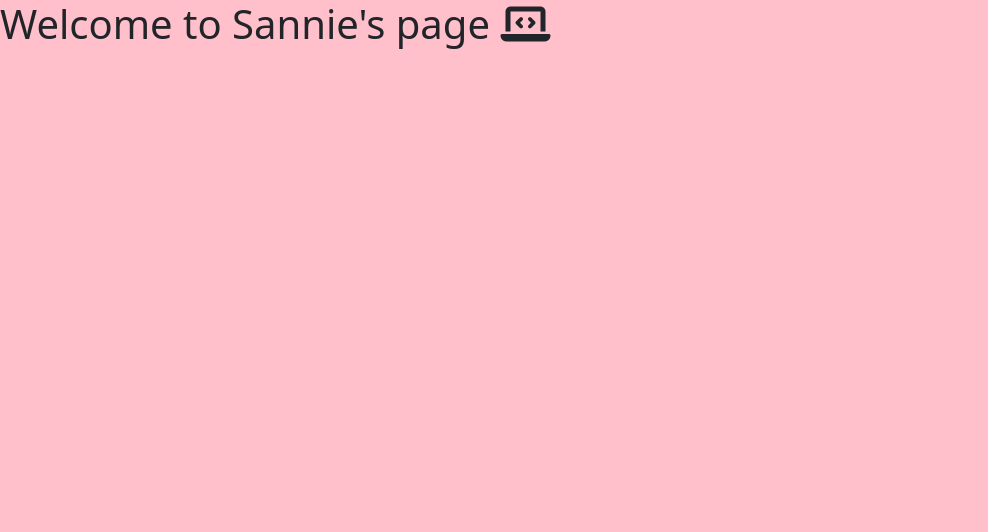
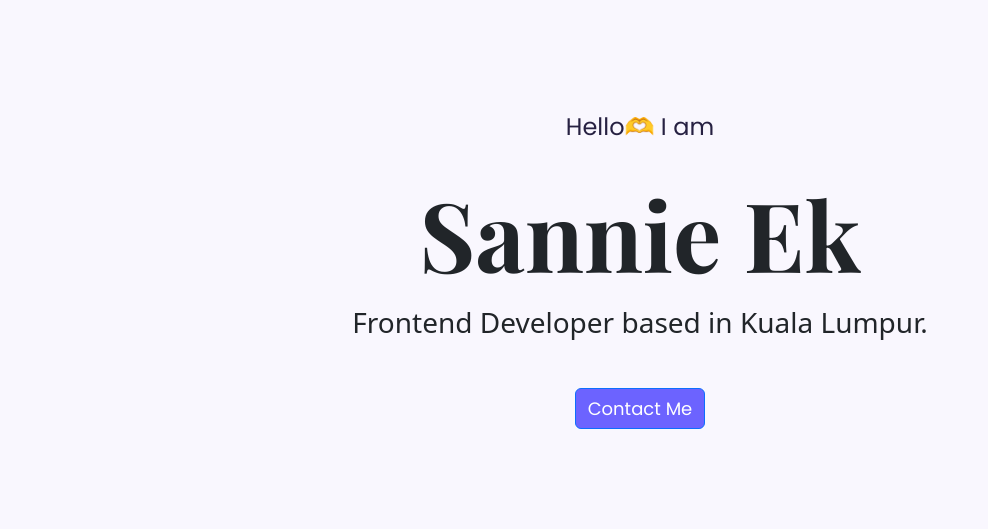
Before and after one commit to sannieisegg/portfolio_project, a plain HTML site: page index.html in a window 1280 px wide. Shown: the whole page, without its empty margins (0-988 px from the left). Drawn offline with nearby package versions, Linux system fonts and the light colour scheme; a web font is replaced by a local one.

Commit message:
decorated heading

```diff
--- a/index.html
+++ b/index.html
@@ -7,11 +7,25 @@
     <link href="https://cdn.jsdelivr.net/npm/bootstrap@5.3.3/dist/css/bootstrap.min.css" rel="stylesheet"
         integrity="sha384-QWTKZyjpPEjISv5WaRU9OFeRpok6YctnYmDr5pNlyT2bRjXh0JMhjY6hW+ALEwIH" crossorigin="anonymous">
     <link rel="stylesheet" href="styles/styles.css">
+    <link rel="preconnect" href="https://fonts.googleapis.com">
+    <link rel="preconnect" href="https://fonts.gstatic.com" crossorigin>
+    <link
+        href="https://fonts.googleapis.com/css2?family=Poppins:ital,wght@0,100;0,200;0,300;0,400;0,500;0,600;0,700;0,800;0,900;1,100;1,200;1,300;1,400;1,500;1,600;1,700;1,800;1,900&display=swap"
+        rel="stylesheet">
+    <link rel="preconnect" href="https://fonts.googleapis.com">
+    <link rel="preconnect" href="https://fonts.gstatic.com" crossorigin>
+    <link href="https://fonts.googleapis.com/css2?family=Playfair+Display:ital,wght@0,400..900;1,400..900&display=swap"
+        rel="stylesheet">
 </head>
 <body>
-    <h1>Welcome to Sannie's page
-        <i class="fa-solid fa-laptop-code"></i>
-    </h1>
+    <div class="intro">
+        <p>Hello🫶 I am</p>
+        <h1>Sannie Ek</h1>
+        <h3 class="sub-section mt-3.5 mb-5">Frontend Developer based in Kuala Lumpur.</h3>
+        <button type="button" class="btn btn-primary">Contact Me</button>
+    </div>
+
+
     <script src="https://cdn.jsdelivr.net/npm/bootstrap@5.3.3/dist/js/bootstrap.bundle.min.js"
         integrity="sha384-YvpcrYf0tY3lHB60NNkmXc5s9fDVZLESaAA55NDzOxhy9GkcIdslK1eN7N6jIeHz"
         crossorigin="anonymous"></script>
--- a/styles/styles.css
+++ b/styles/styles.css
@@ -1,3 +1,40 @@
-body{
-    background: pink;
+:root{
+    --primary-font-family: "Playfair Display", serif;
+    --secondary-font-family: "Poppins", sans-serif;
+    --secondary-color: #272142;
+
 }
+
+.intro{
+    text-align: center;
+    background-color:#F9F7FE;
+    padding:100px 20px;
+}
+
+p, h2 {
+    color: var(--secondary-color);
+    font-family: var(--secondary-font-family);
+    font-size: 24px;
+}
+
+h1 {
+    font-family: var(--primary-font-family);
+    font-weight: 700;
+    font-size:96px;
+    line-height: 127.97px;
+}
+
+p {
+    line-height: 54px;
+}
+
+h2 {
+    line-height:36px;
+}
+
+.btn.btn-primary {
+    background-color: #6C63FF;
+    font-family: var(--secondary-font-family);
+    font-size:18px;
+    line-height: 27px;
+}
```
